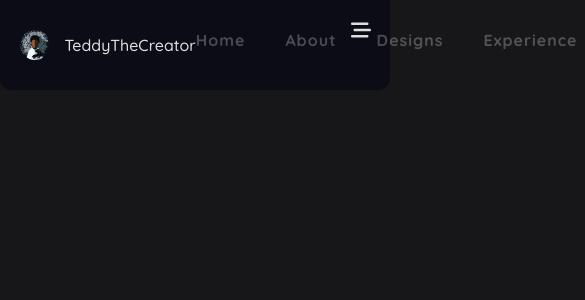
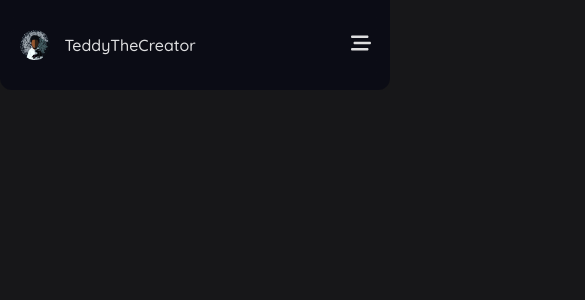
Before and after one commit to theblaisecode/Gsap_and_TSX, a React (Vite) app: page / in a window 390 px wide. Shown: the top 300 px of the page, 585 px wide, since content can reach past the window. Built offline with nearby package versions, Linux system fonts and the light colour scheme.

Commit message:
first commit

```diff
--- a/package.json
+++ b/package.json
@@ -13,6 +13,7 @@
     "gsap": "^3.12.7",
     "react": "^19.0.0",
     "react-dom": "^19.0.0",
+    "react-icons": "^5.5.0",
     "styled-components": "^6.1.15"
   },
   "devDependencies": {
--- a/src/components/Header.tsx
+++ b/src/components/Header.tsx
@@ -29,9 +29,15 @@ function Header() {
             </a>
           </div>
 
-          <div className="contentBottom">
+          <div className="navigation">
+            <div className={isMobile ? "allLink active" : "allLink"}>
+              <NavLinks />
+            </div>
+          </div>
+
+          {/* <div className="contentBottom">
             <NavLinks />
-          </div>
+          </div> */}
 
           {/* Mobile Nav */}
           <button className="btn mobileNav" onClick={toggleMobileMenu}>
--- a/src/styles/HeaderWrapper.ts
+++ b/src/styles/HeaderWrapper.ts
@@ -78,19 +78,15 @@ const HeaderWrapper = styled.header`
       width: 85%;
     }
 
-    .headerContent {
-      align-items: flex-start;
-    }
-
     .mobileNav {
       display: block;
       position: absolute;
-      top: 2rem;
+      /* top: 2rem;*/
       right: 5%;
       font-size: 2rem;
       color: var(--textPrimary);
     }
-    /*
+
     .allLink {
       position: fixed;
       right: -100%;
@@ -109,6 +105,7 @@ const HeaderWrapper = styled.header`
       flex-direction: column;
       gap: 3.5rem;
       justify-content: flex-start;
+      align-items:flex-start;
       padding: 7rem 0 0 0;
       border-left: 0.1rem solid var(--primary);
     }
@@ -131,7 +128,7 @@ const HeaderWrapper = styled.header`
       margin-top: 8rem;
       margin-bottom: 3rem;
       text-align: center;
-    } */
+    }
   }
 `;
 
```
Also changed, not shown: 1 other file (tests, documents, lock files or other folders).
